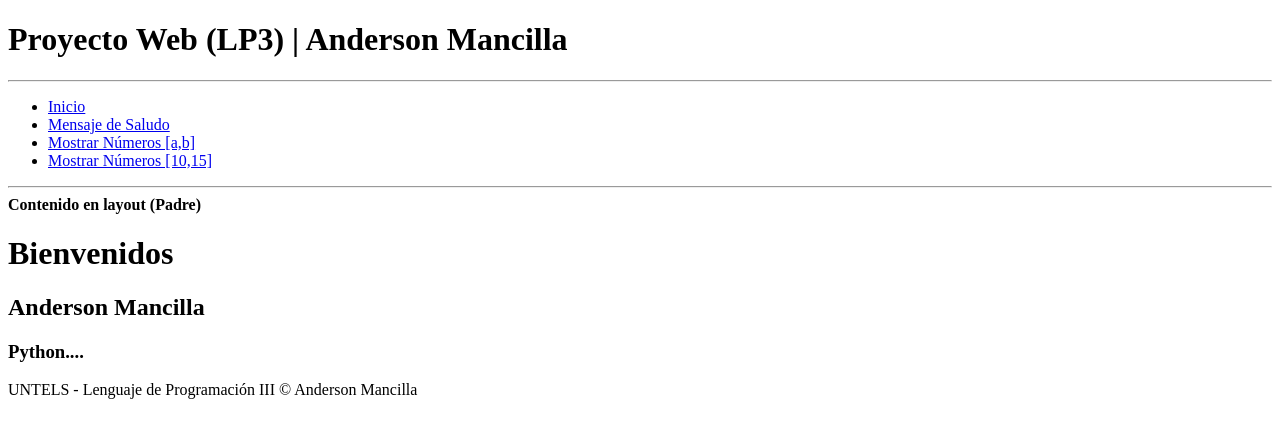
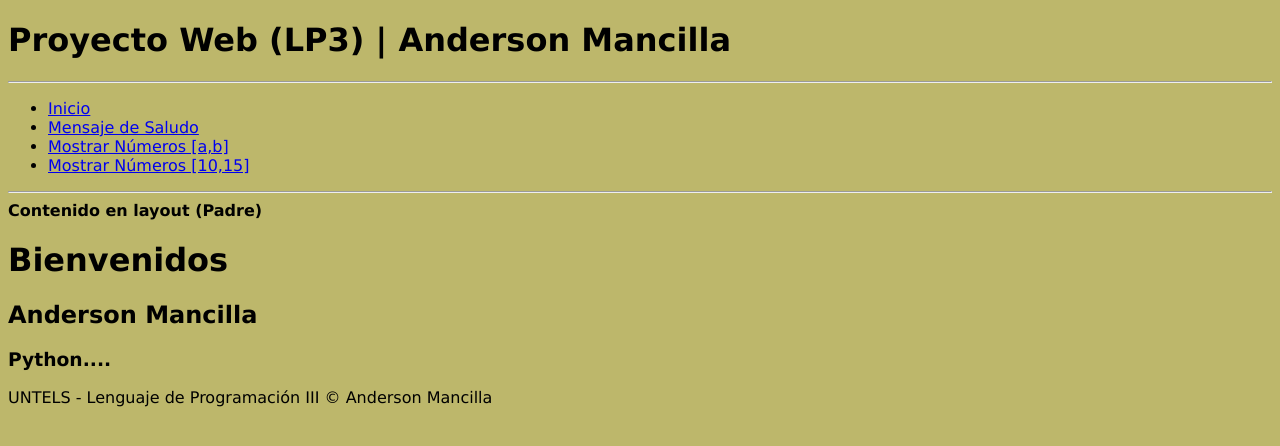
Before and after one commit to adrs1166ma/ProyectClassLP3, a Django app: page /saludo/ in a window 1280 px wide. Shown: the top 446 px of the page. Run offline with Django 4.2, Linux system fonts and the light colour scheme.

Commit message:
parte 6 completo

```diff
--- /dev/null
+++ b/miapp/static/css/style.css
@@ -0,0 +1,4 @@
+body{
+    font-family: Verdana, Geneva, Tahoma, sans-serif;
+    background-color: darkkhaki;
+}
--- a/miapp/templates/layout.html
+++ b/miapp/templates/layout.html
@@ -9,6 +9,8 @@
             {% endblock %}
             | Anderson Mancilla
         </title>
+        {% load static %}
+        <link rel="stylesheet" type="text/css" href="{% static 'css/style.css' %}" />
     </head>
     <body>
         <h1> Proyecto Web (LP3) | Anderson Mancilla </h1>
```
